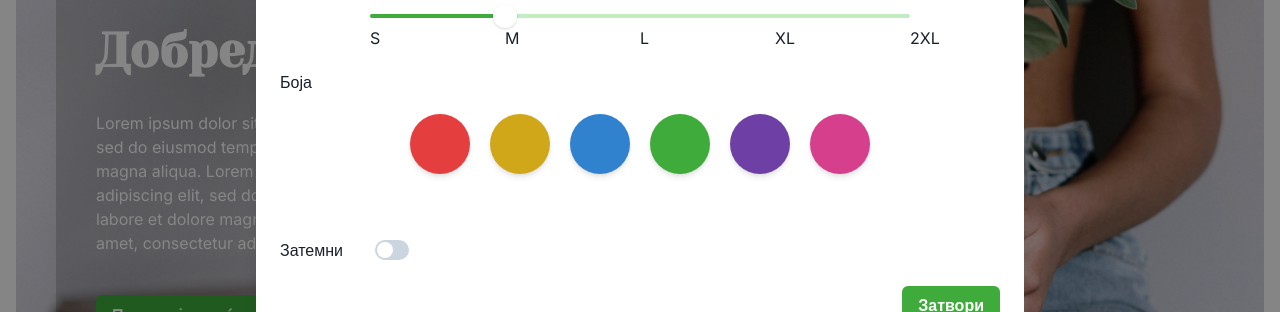
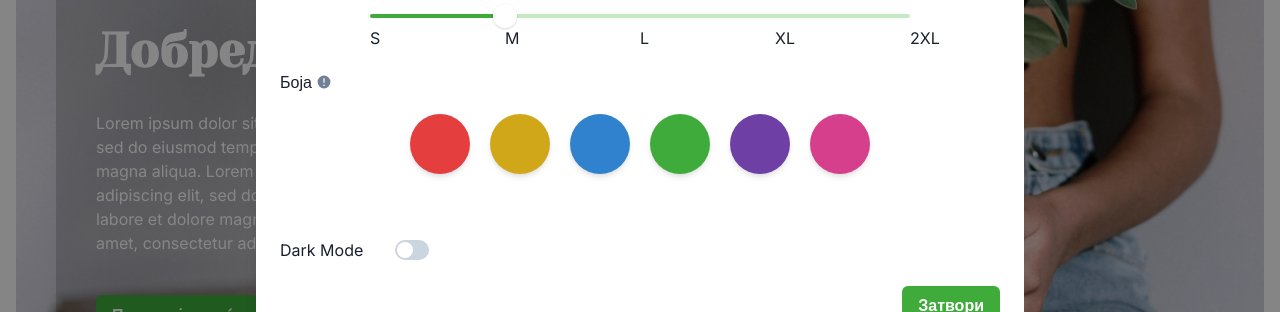
Before and after one commit to dev-marko/flora-edu, a React (Vite) app: page / in a window 1280 px wide. Both pictures are taken after a click on the button "Поставки". Shown: the part 204-516 px from the top of the page. Built offline with nearby package versions, Linux system fonts and the light colour scheme; a web font is replaced by a local one.

Commit message:
Add generic InfoTooltip icon

```diff
--- a/src/components/DisplayPreferences/DisplayPreferences.tsx
+++ b/src/components/DisplayPreferences/DisplayPreferences.tsx
@@ -20,6 +20,7 @@ import FontSizeSlider from '@components/DisplayPreferences/FontSizeSlider';
 import ColorThemeSelect from '@components/DisplayPreferences/ColorThemeSelect';
 import AppTheme from '@/styles/themes/interface/appTheme';
 import { FontSizeSliderValue } from '@/interfaces/font-size-slider-value';
+import InfoTooltip from '../shared/InfoTooltip';
 
 type Props = {
   openModalDisclosure: boolean;
@@ -55,14 +56,21 @@ const DisplayPreferences = ({
             ></FontSizeSlider>
           </Flex>
           <Flex paddingTop={8} flexDir={'column'} gap={5}>
-            <Text>Боја</Text>
+            <HStack align={'center'} spacing={1}>
+              <Text>Боја</Text>
+              <InfoTooltip
+                tooltipLabel="Нашите бои ги следат стандардите за семрежна пристапност."
+                labelPlacement="right"
+                ariaLabel="Information about color themes"
+              ></InfoTooltip>
+            </HStack>
             <ColorThemeSelect
               colorModeChangeCallback={onColorModeChange}
             ></ColorThemeSelect>
           </Flex>
           <Flex pt={16}>
             <HStack spacing={8}>
-              <Text>Затемни</Text>
+              <Text>Dark Mode</Text>
               <Switch
                 onChange={toggleColorMode}
                 isChecked={isDarkModeToggled}
--- /dev/null
+++ b/src/components/shared/InfoTooltip.tsx
@@ -0,0 +1,38 @@
+import {
+  Icon,
+  IconButton,
+  PlacementWithLogical,
+  Tooltip,
+} from '@chakra-ui/react';
+
+import { ExclamationCircleIcon as ExclamationIconSolid } from '@heroicons/react/20/solid';
+
+type InfoTooltipProps = {
+  tooltipLabel: string;
+  labelPlacement: PlacementWithLogical;
+  ariaLabel: string;
+};
+
+const InfoTooltip = ({
+  tooltipLabel,
+  labelPlacement,
+  ariaLabel,
+}: InfoTooltipProps) => {
+  return (
+    <Tooltip
+      hasArrow
+      placement={labelPlacement}
+      label={tooltipLabel}
+      aria-label={ariaLabel}
+    >
+      <Icon
+        display={'inline'}
+        aria-label={ariaLabel}
+        as={ExclamationIconSolid}
+        color={'gray.500'}
+      />
+    </Tooltip>
+  );
+};
+
+export default InfoTooltip;
```
